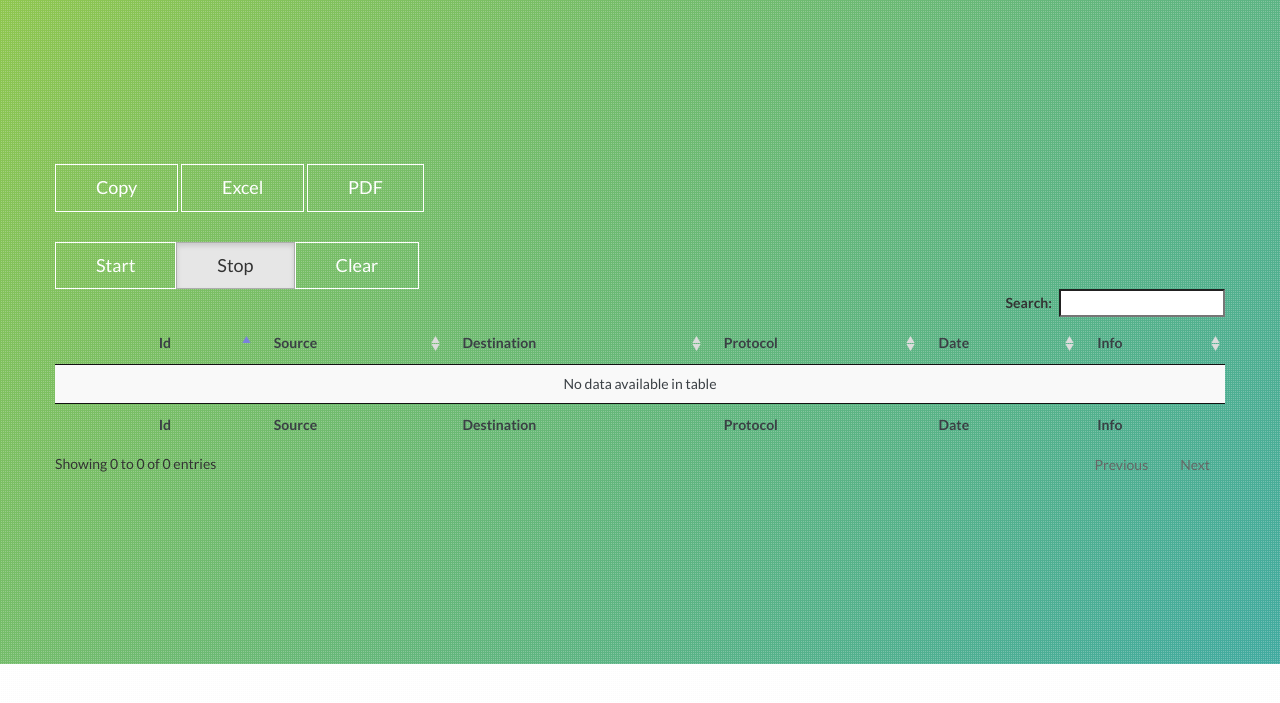
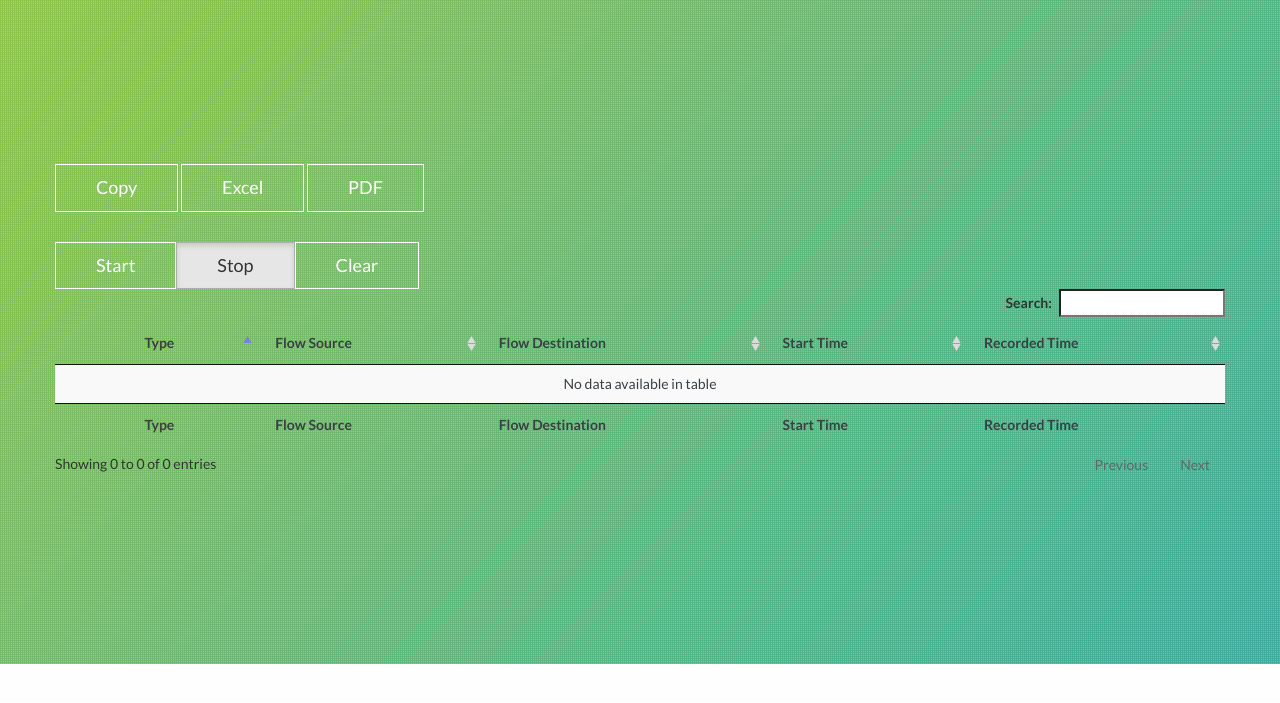
Before and after one commit to bishalbaaniya123/major_project_web, a Django app: page / in a window 1280 px wide. Shown: the top 703 px of the page. Run offline with Django 3.2, Linux system fonts and the light colour scheme; some libraries are stand-ins or nearby versions.

Commit message:
Before Merge

```diff
--- a/home/templates/index.html
+++ b/home/templates/index.html
@@ -49,23 +49,21 @@
                 <thead>
                 <tr>
                     <th></th>
-                    <th>Id</th>
-                    <th>Source</th>
-                    <th>Destination</th>
-                    <th>Protocol</th>
-                    <th>Date</th>
-                    <th>Info</th>
+                    <th>Type</th>
+                    <th>Flow Source</th>
+                    <th>Flow Destination</th>
+                    <th>Start Time</th>
+                    <th>Recorded Time</th>
                 </tr>
                 </thead>
                 <tfoot>
                 <tr>
                     <th></th>
-                    <th>Id</th>
-                    <th>Source</th>
-                    <th>Destination</th>
-                    <th>Protocol</th>
-                    <th>Date</th>
-                    <th>Info</th>
+                    <th>Type</th>
+                    <th>Flow Source</th>
+                    <th>Flow Destination</th>
+                    <th>Start Time</th>
+                    <th>Recorded Time</th>
                 </tr>
                 </tfoot>
             </table>
@@ -100,16 +98,16 @@
         // `d` is the original data object for the row
         return '<table cellpadding="5" cellspacing="0" border="0" style="padding-left:50px;">' +
             '<tr>' +
-            '<td>Info:</td>' +
-            '<td>' + d.info + '</td>' +
+            '<td>Type:</td>' +
+            '<td>' + d.type + '</td>' +
             '</tr>' +
             '<tr>' +
-            '<td>Info 2:</td>' +
-            '<td>' + d.info2 + '</td>' +
+            '<td>Flow Source:</td>' +
+            '<td>' + d.flow_source + '</td>' +
             '</tr>' +
             '<tr>' +
-            '<td>Info 3:</td>' +
-            '<td>' + d.info3 + '</td>' +
+            '<td>Flow Destination:</td>' +
+            '<td>' + d.flow_destination + '</td>' +
             '</tr>' +
             '</table>';
     }
@@ -128,16 +126,13 @@
             url: '/data',
             success: function (data) {
                 if (isStart === true) {
-                    for (var i = 0; i < data.data.length; i++) {
+                    for (var i = 0; i < data.length; i++) {
                         $('#example').DataTable().row.add({
-                            "id": data.data[i].id,
-                            "source": data.data[i].source,
-                            "destination": data.data[i].destination,
-                            "protocol": data.data[i].protocol,
-                            "date": data.data[i].date,
-                            "info": data.data[i].info,
-                            "info2": data.data[i].info2,
-                            "info3": data.data[i].info3
+                            "type": data[i].type,
+                            "flow_source": data[i].flow_source,
+                            "flow_destination": data[i].flow_destination,
+                            "start_time": data[i].start_time,
+                            "recorded_time": data[i].recorded_time
                         }).draw(false);
                     }
                 }
@@ -215,13 +210,12 @@
                     "data": null,
                     "defaultContent": ''
                 },
-                {"data": "id"},
-                {"data": "source"},
-                {"data": "destination"},
-                {"data": "protocol"},
-                {"data": "date"},
+                {"data": "type"},
+                {"data": "flow_source"},
+                {"data": "flow_destination"},
+                {"data": "type"},
                 {
-                    "data": 'info', render: function (data, type, row) {
+                    "data": 'start_time', render: function (data, type, row) {
                     return type === 'export' ?
                         data.replace(/[$,]/g, '') :
                         data;
--- a/home/views.py
+++ b/home/views.py
@@ -1,7 +1,4 @@
 # Create your views here.
-import random
-import string
-import time
 
 from django.http import JsonResponse
 from django.shortcuts import render
@@ -12,31 +9,16 @@ def home(request):
 
 
 def sendjson(request):
-    n = 3
-    source_ip = str(random.randint(0, 255)) + "." + str(random.randint(0, 255)) + "." + str(
-        random.randint(0, 255)) + str(random.randint(0, 255))
-    dest_ip = str(random.randint(0, 255)) + "." + str(random.randint(0, 255)) + "." + str(random.randint(0, 255)) + str(
-        random.randint(0, 255))
-    protocol = ''.join(random.SystemRandom().choice(string.ascii_uppercase) for _ in range(n))
-    info = ''.join(random.SystemRandom().choice(string.ascii_uppercase) for _ in range(20))
-    info2 = ''.join(random.SystemRandom().choice(string.ascii_uppercase) for _ in range(20))
-    info3 = ''.join(random.SystemRandom().choice(string.ascii_uppercase) for _ in range(20))
-    data = {
-        "data": [
-            {
-                "id": random.randint(0, 10000),
-                "source": source_ip,
-                "destination": dest_ip,
-                "protocol": protocol,
-                "date": randomDate("1/1/2017 1:30 PM", "1/1/2018 4:50 AM", random.random()),
-                "info": info,
-                "info2": info2,
-                "info3": info3
-            }
-        ]
-    }
-    time.sleep(5)
-    return JsonResponse(data)
+    data = [
+        {
+            "recorded_time": 1529864806.5679667,
+            "flow_source": "192.168.0.105",
+            "flow_destination": "104.120.84.173",
+            "type": "BENIGN",
+            "start_time": 1529864805.376709
+        }
+    ]
+    return JsonResponse(data, safe=False)
 
 
 def startfunction(request):
@@ -51,16 +33,3 @@ def endfunction(request):
         "msg": "Process terminated"
     }
     return JsonResponse(data)
-
-
-def strTimeProp(start, end, format, prop):
-    stime = time.mktime(time.strptime(start, format))
-    etime = time.mktime(time.strptime(end, format))
-
-    ptime = stime + prop * (etime - stime)
-
-    return time.strftime(format, time.localtime(ptime))
-
-
-def randomDate(start, end, prop):
-    return strTimeProp(start, end, '%m/%d/%Y %I:%M %p', prop)
```
Also changed, not shown: home/templates/home.html (added, +110 -0 lines).
